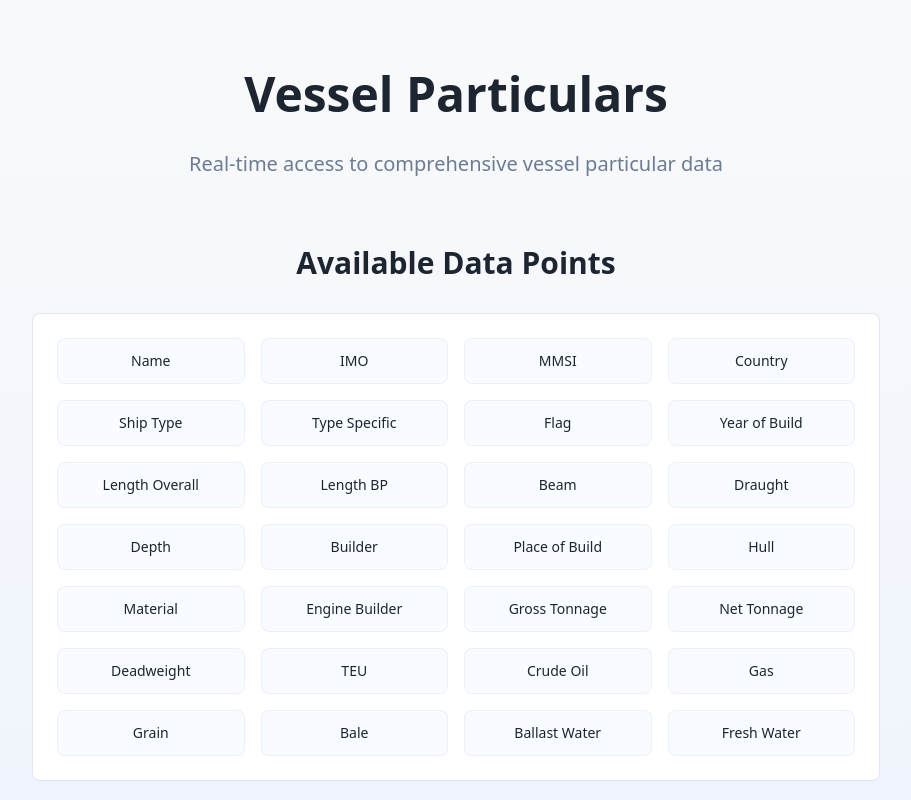
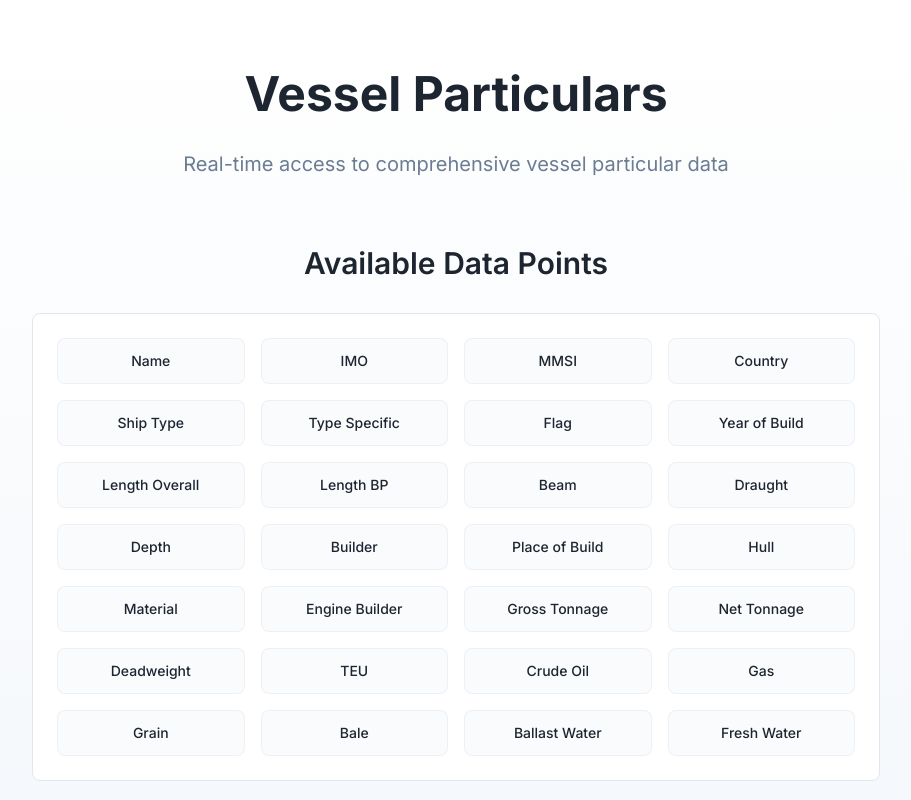
Before and after one commit to viktorcoder123/endpoint-overview-compass, a React (Vite) app: page / in a window 1280 px wide. Shown: the top 800 px of the page, without its empty margins (184-1095 px from the left). Built offline with nearby package versions, Linux system fonts and the light colour scheme.

Commit message:
Apply logo colors and font
Update the design with the colors and font from the provided logo.

```diff
--- a/index.html
+++ b/index.html
@@ -3,9 +3,12 @@
   <head>
     <meta charset="UTF-8" />
     <meta name="viewport" content="width=device-width, initial-scale=1.0" />
-    <title>endpoint-overview-compass</title>
-    <meta name="description" content="Lovable Generated Project" />
-    <meta name="author" content="Lovable" />
+    <link rel="preconnect" href="https://fonts.googleapis.com">
+    <link rel="preconnect" href="https://fonts.gstatic.com" crossorigin>
+    <link href="https://fonts.googleapis.com/css2?family=Inter:wght@400;500;600;700&display=swap" rel="stylesheet">
+    <title>Data Docked - Vessel Particulars API</title>
+    <meta name="description" content="Real-time access to comprehensive vessel particular data" />
+    <meta name="author" content="Data Docked" />
 
     <meta property="og:title" content="endpoint-overview-compass" />
     <meta property="og:description" content="Lovable Generated Project" />
--- a/src/index.css
+++ b/src/index.css
@@ -8,7 +8,7 @@ All colors MUST be HSL.
 
 @layer base {
   :root {
-    --background: 220 20% 98%;
+    --background: 0 0% 100%;
     --foreground: 215 25% 15%;
 
     --card: 0 0% 100%;
@@ -17,18 +17,18 @@ All colors MUST be HSL.
     --popover: 0 0% 100%;
     --popover-foreground: 215 25% 15%;
 
-    --primary: 217 91% 60%;
+    --primary: 214 100% 35%;
     --primary-foreground: 0 0% 100%;
-    --primary-glow: 217 91% 70%;
+    --primary-glow: 214 85% 45%;
 
-    --secondary: 210 40% 96%;
-    --secondary-foreground: 215 25% 25%;
+    --secondary: 214 25% 95%;
+    --secondary-foreground: 214 100% 25%;
 
-    --muted: 210 40% 96%;
+    --muted: 214 15% 96%;
     --muted-foreground: 215 15% 50%;
 
-    --accent: 217 91% 95%;
-    --accent-foreground: 217 91% 35%;
+    --accent: 214 50% 95%;
+    --accent-foreground: 214 100% 30%;
 
     --destructive: 0 84% 60%;
     --destructive-foreground: 0 0% 100%;
@@ -112,6 +112,6 @@ All colors MUST be HSL.
   }
 
   body {
-    @apply bg-background text-foreground;
+    @apply bg-background text-foreground font-inter;
   }
 }
--- a/tailwind.config.ts
+++ b/tailwind.config.ts
@@ -18,6 +18,9 @@ export default {
 			}
 		},
 		extend: {
+			fontFamily: {
+				'inter': ['Inter', 'sans-serif'],
+			},
 			colors: {
 				border: 'hsl(var(--border))',
 				input: 'hsl(var(--input))',
```
